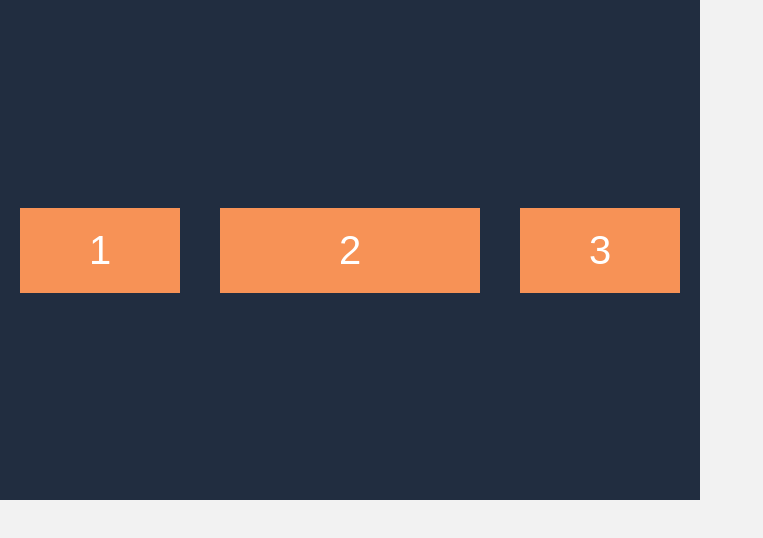
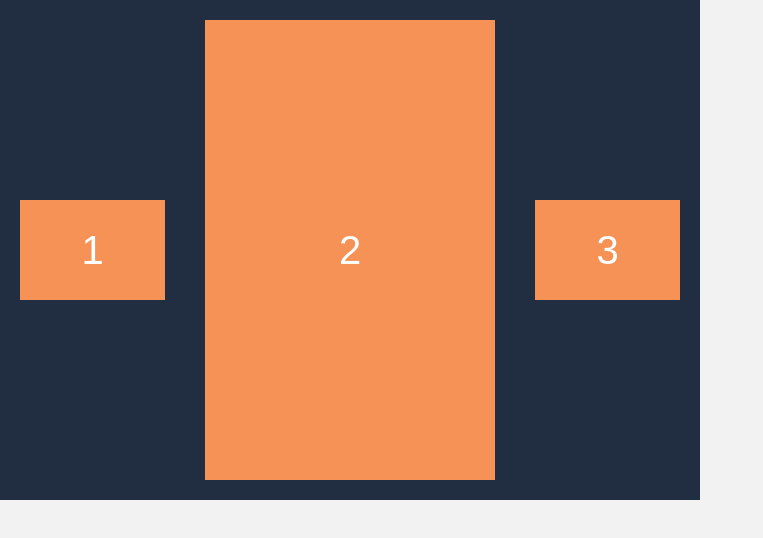
Before and after one commit to miguel2m/Curso-FalconMaster, a plain HTML site: page css/flexbox.html in a window 1280 px wide. Shown: the whole page, without its empty margins (0-763 px from the left). Drawn offline with Linux system fonts and the light colour scheme.

Commit message:
2do commit

```diff
--- a/css/flexbox.css
+++ b/css/flexbox.css
@@ -28,7 +28,7 @@ body {
 
 .caja{
     width: 100px;
-   /* height: 100px;*/
+   height: 100px;
     background: #f79256;
     text-align: center;
     margin: 20px;
@@ -38,6 +38,7 @@ body {
     /*order: 1;*/
     flex-grow: 1;
     align-content: center;
+    flex: 1 1 auto; /* Proporcion de 1 para Crecer , Disminuir en 1 y un tamaño auto*/
 }
 
 .uno{
@@ -46,6 +47,10 @@ body {
 
 .dos{
     flex-shrink: 0;/*No se hace mas pequeño que el width*/
+    /*flex-basis: 200px; /*width 200px*/
+    flex-grow: 2;
+    align-self: stretch;
+    height: auto;
     width: 200px;
     order: 2;
 }
```
Also changed, not shown: Practicas/flexbox/flexbox.css (added), Practicas/flexbox/index.html (added).
